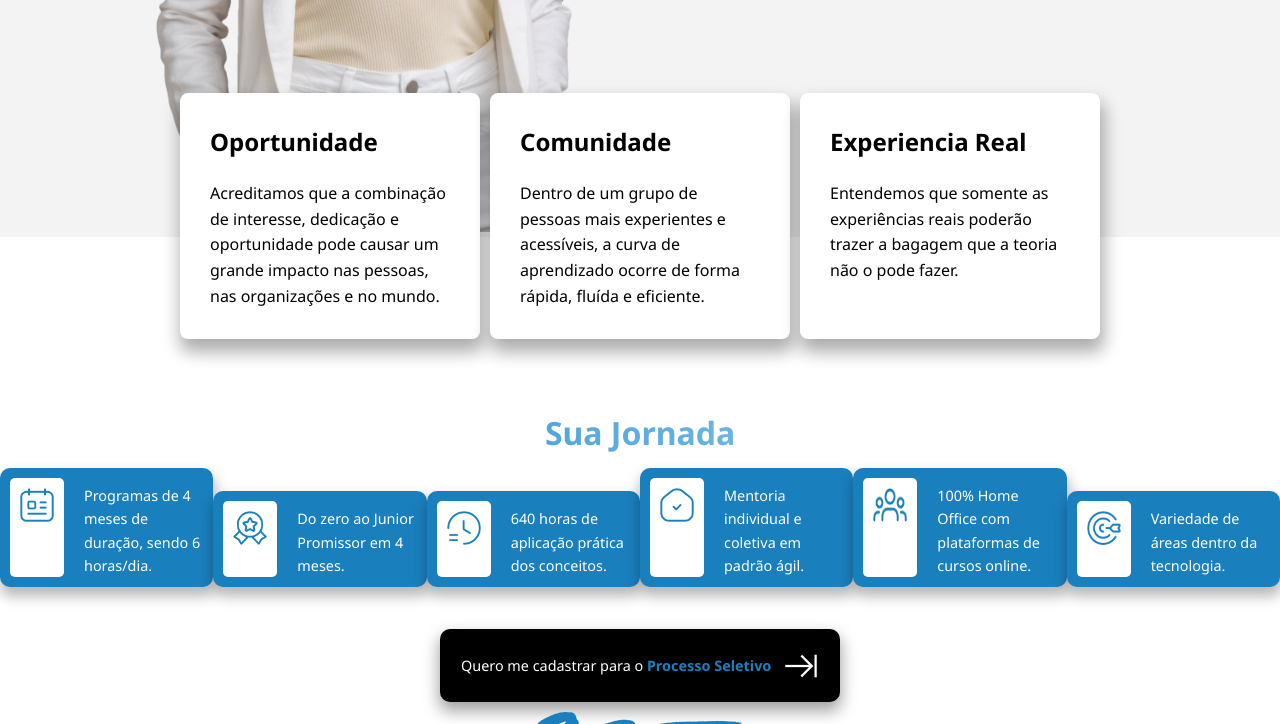
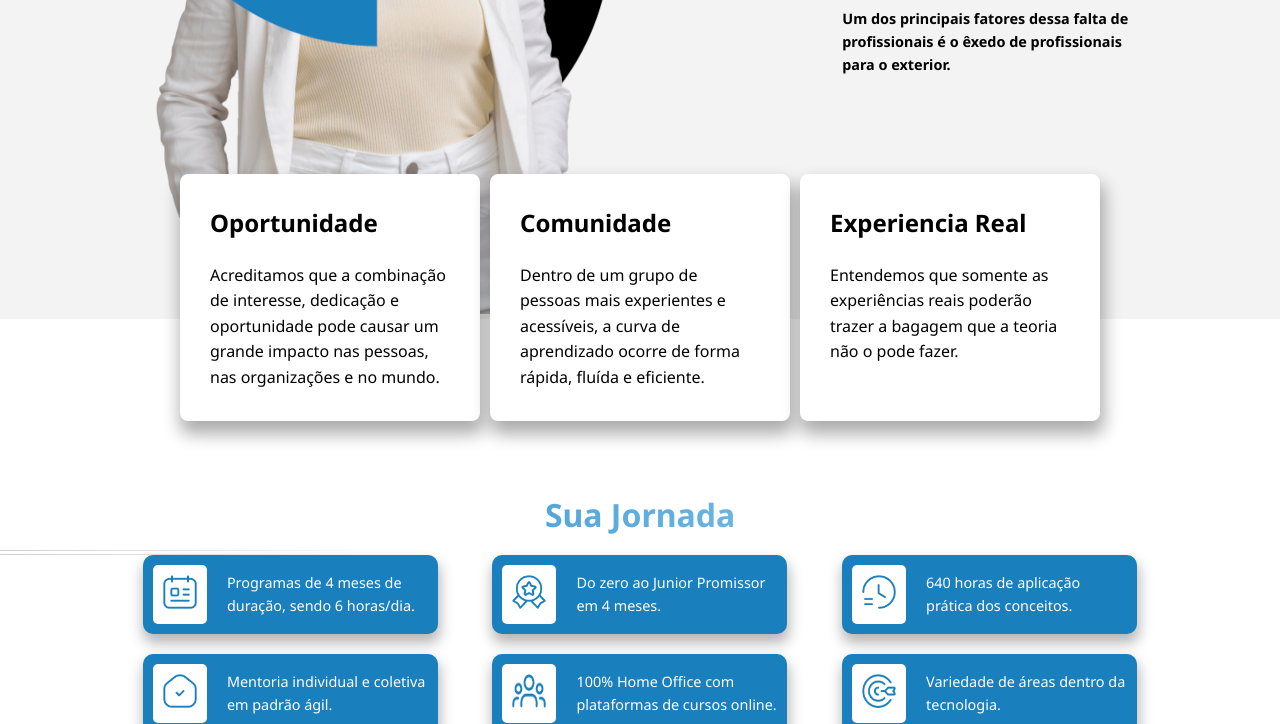
Before and after one commit to gabrielvieira-web/projeto-netuno, a plain HTML site: page netuno/index.html in a window 1280 px wide. Shown: the part 2076-2800 px from the top of the page. Drawn offline with Linux system fonts and the light colour scheme.

Commit message:
quase finalizado

```diff
--- a/netuno/estilos/media-query.css
+++ b/netuno/estilos/media-query.css
@@ -29,7 +29,14 @@
         margin-left: 95px;
     }
 
-    banner1
+    #banner1 {
+        position: relative;
+
+        left: 50%;
+        top: 50%;
+
+        transform: translate(-67%, 0%);
+    }
 
     #banner2 {
         width: 500px;
@@ -101,8 +108,28 @@
 
     div#base-container1 {
         display: flex;
-        flex-wrap: nowrap;
-        justify-content: center;
+        flex-wrap: wrap;
+        max-width: 1100px;
+        margin:0 auto;
+        padding: 0 2%;
+    }
+
+    div#containerblack {
+        margin-top: 80px;
+        width: 533px;
+    }
+
+    div#containerblackp {
+        font-size: 1.1em;
+        margin-left: 34px;
+    }
+
+    div#containerblackimg {
+        margin-top: 4px;
+    }
+
+    #imgvector1 {
+        margin-bottom: 85px;
     }
 
     .container-caixa2 {
@@ -141,4 +168,5 @@
     }
 
     #border3 {display: none;}
+    img#vector2 {display: block;}
 }
--- a/netuno/estilos/style.css
+++ b/netuno/estilos/style.css
@@ -14,6 +14,10 @@
     padding: 0px;
     font-family: var(--fonte-padrão);
     box-sizing: border-box;
+}
+
+html, body {
+    overflow-x: hidden;
 }
 
 header {
@@ -139,7 +143,7 @@ div.container {
     width: 295px;
     border-radius: 10px;
     margin: auto;
-    margin-bottom: 10px;
+    margin-bottom: 20px;
     box-shadow: 1px 8px 14px 1px rgba(0, 0, 0, 0.295);
     display: flex;
 }
--- a/netuno/index.html
+++ b/netuno/index.html
@@ -31,7 +31,19 @@
             <source media="(max-width: 768px)" srcset="imagens/bannertopo-pq.png">
             <img id="banner1" src="imagens/bannertopo.png" alt="banner">
         </picture>
-        <!--FORMULÁRIO-->
+        <form action="" method="get"></form>
+
+
+
+
+
+
+
+
+
+
+
+
         <div id="container-mediaquery">
             <div id="banner2img">
                 <img id="banner2" src="imagens/dev-pq.png" alt="imagem dev">
@@ -83,8 +95,8 @@
         </article>
         <aside>
             <div>
-                    <h1>Sua Jornada</h1>
-                    <img id="vector2" src="Elements/Vector2.png" alt="elemento">
+                <h1>Sua Jornada</h1>
+                <img id="vector2" src="Elements/Vector2.png" alt="elemento">
             </div>
             <div id="base-container1">
                 <div class="container">
```
